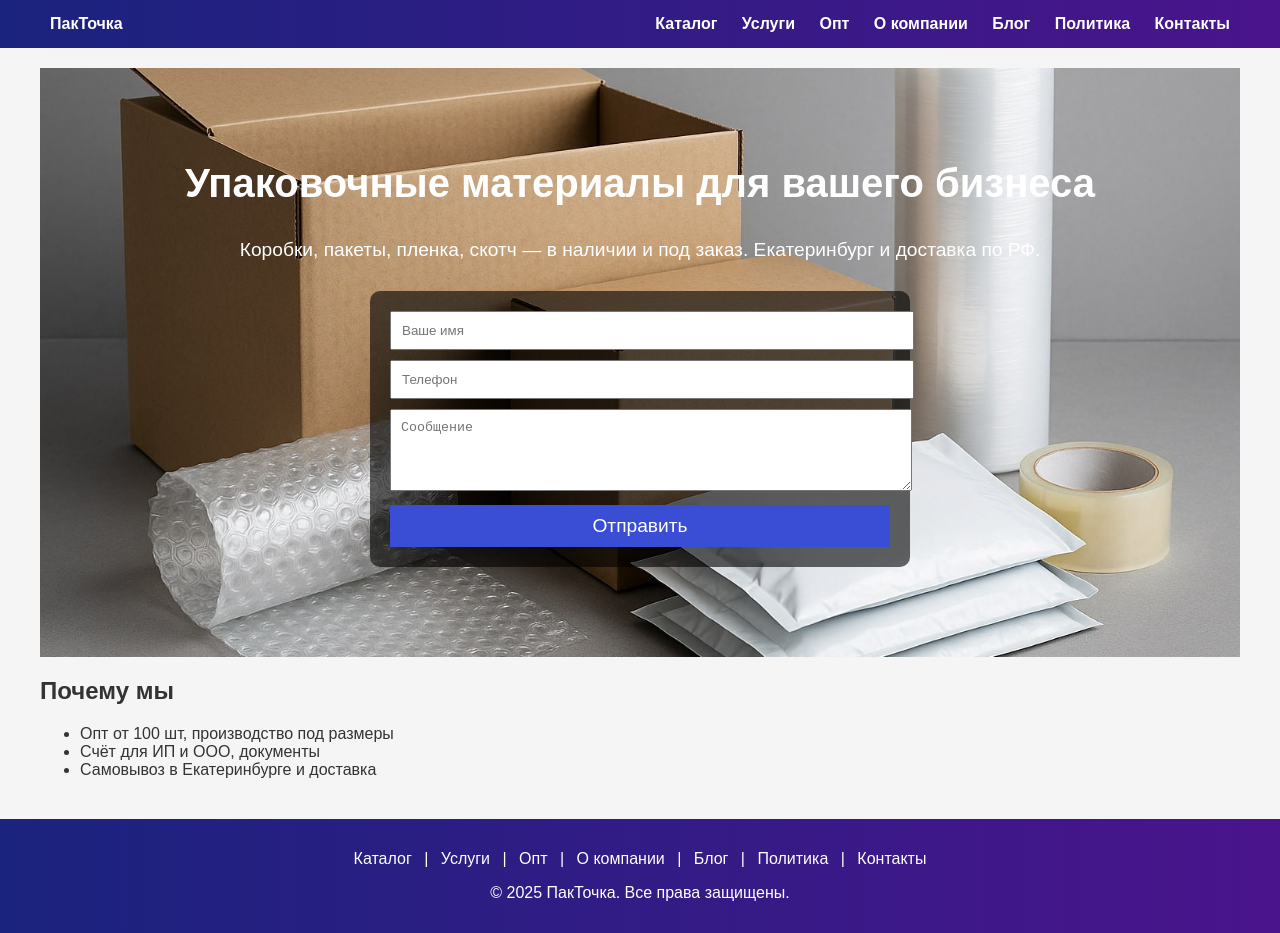
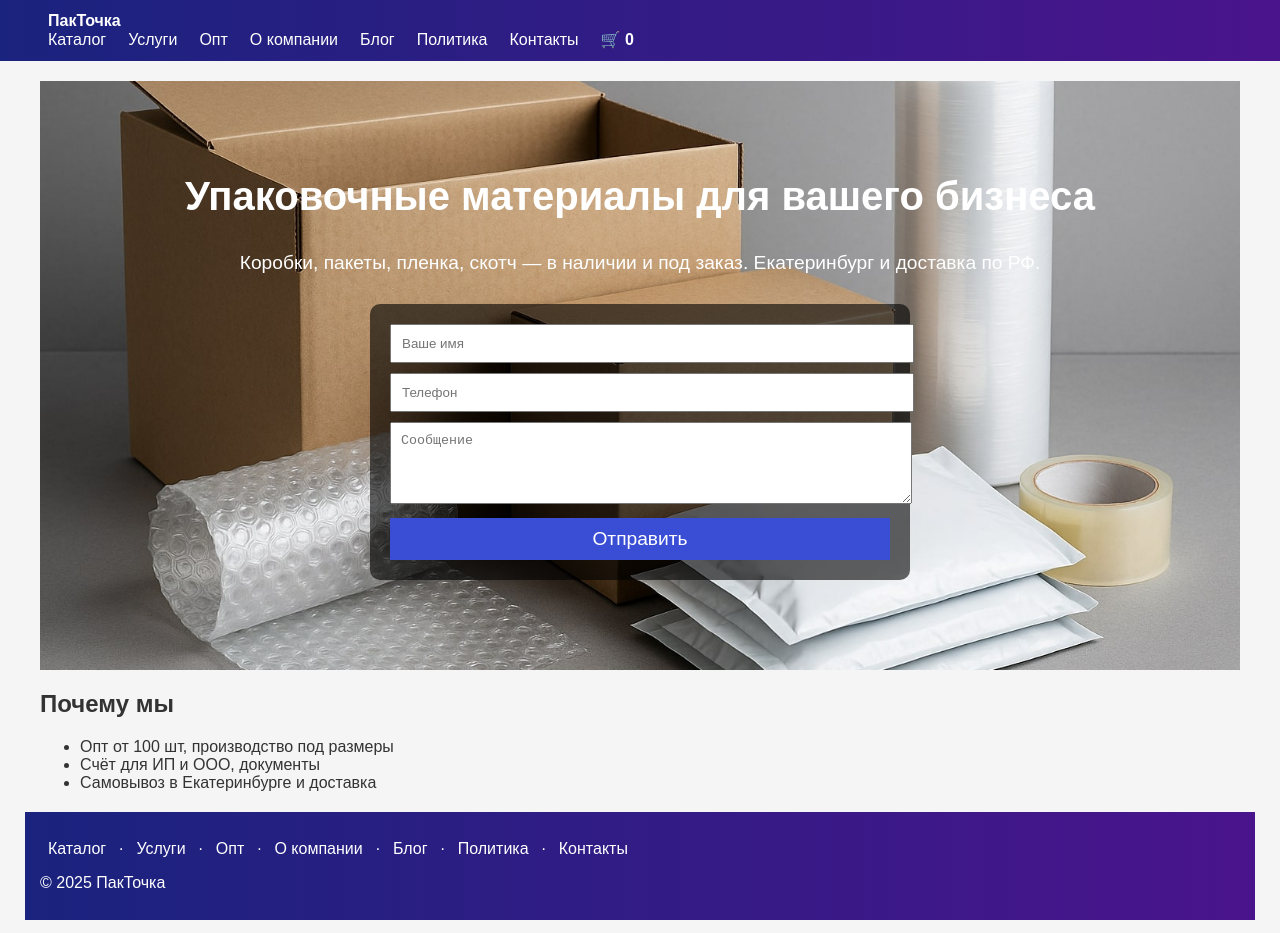
Before and after one commit to mckhoklov-creator/packtochka, a Jekyll site: the page built from index.html, in a window 1280 px wide. Built offline with Jekyll 4.4.1, drawn with Linux system fonts in a browser that asks for light colours.

Commit message:
Add files via upload

```diff
--- a/_layouts/default.html
+++ b/_layouts/default.html
@@ -6,63 +6,13 @@
   <title>{{ page.title | default: site.title }}</title>
   <meta name="description" content="{{ page.description | default: site.description }}">
   <link rel="stylesheet" href="{{ site.baseurl }}/assets/css/style.css">
-  <style>
-    body {
-      margin: 0;
-      font-family: Arial, sans-serif;
-      background-color: #f5f5f5;
-      color: #333;
-    }
-    header {
-      background: linear-gradient(90deg, #1a237e, #4a148c);
-      padding: 15px 0;
-    }
-    header .container {
-      display: flex;
-      justify-content: space-between;
-      align-items: center;
-      max-width: 1200px;
-      margin: 0 auto;
-      padding: 0 15px;
-    }
-    header a {
-      color: #fff;
-      text-decoration: none;
-      margin: 0 10px;
-      font-weight: bold;
-    }
-    header a:hover {
-      text-decoration: underline;
-    }
-    main {
-      max-width: 1200px;
-      margin: 20px auto;
-      padding: 0 15px;
-    }
-    footer {
-      background: linear-gradient(90deg, #1a237e, #4a148c);
-      color: #fff;
-      text-align: center;
-      padding: 15px;
-      margin-top: 40px;
-    }
-    footer a {
-      color: #fff;
-      margin: 0 8px;
-      text-decoration: none;
-    }
-    footer a:hover {
-      text-decoration: underline;
-    }
-  </style>
+  <link rel="stylesheet" href="{{ site.baseurl }}/assets/css/cart.css">
 </head>
 <body>
-  <header>
+  <header class="site-header">
     <div class="container">
-      <div class="logo">
-        <a href="{{ site.baseurl }}/">ПакТочка</a>
-      </div>
-      <nav>
+      <div class="logo"><a href="{{ site.baseurl }}/">ПакТочка</a></div>
+      <nav class="nav">
         <a href="{{ site.baseurl }}/katalog/">Каталог</a>
         <a href="{{ site.baseurl }}/uslugi/">Услуги</a>
         <a href="{{ site.baseurl }}/opt/">Опт</a>
@@ -70,25 +20,47 @@
         <a href="{{ site.baseurl }}/blog/">Блог</a>
         <a href="{{ site.baseurl }}/privacy/">Политика</a>
         <a href="{{ site.baseurl }}/contacts/">Контакты</a>
+        <a href="{{ site.baseurl }}/cart/" class="cart-link" id="open-cart" aria-label="Открыть корзину">
+          🛒 <span id="cart-count">0</span>
+        </a>
       </nav>
     </div>
   </header>
 
-  <main>
+  <main class="container">
     {{ content }}
   </main>
 
-  <footer>
+  <footer class="site-footer">
     <p>
-      <a href="{{ site.baseurl }}/katalog/">Каталог</a> |
-      <a href="{{ site.baseurl }}/uslugi/">Услуги</a> |
-      <a href="{{ site.baseurl }}/opt/">Опт</a> |
-      <a href="{{ site.baseurl }}/about/">О компании</a> |
-      <a href="{{ site.baseurl }}/blog/">Блог</a> |
-      <a href="{{ site.baseurl }}/privacy/">Политика</a> |
+      <a href="{{ site.baseurl }}/katalog/">Каталог</a> ·
+      <a href="{{ site.baseurl }}/uslugi/">Услуги</a> ·
+      <a href="{{ site.baseurl }}/opt/">Опт</a> ·
+      <a href="{{ site.baseurl }}/about/">О компании</a> ·
+      <a href="{{ site.baseurl }}/blog/">Блог</a> ·
+      <a href="{{ site.baseurl }}/privacy/">Политика</a> ·
       <a href="{{ site.baseurl }}/contacts/">Контакты</a>
     </p>
-    <p>© {{ "now" | date: "%Y" }} ПакТочка. Все права защищены.</p>
+    <p>© {{ "now" | date: "%Y" }} ПакТочка</p>
   </footer>
+
+  <!-- Корзина (модалка) -->
+  <div id="cart-modal" class="cart-modal" aria-hidden="true">
+    <div class="cart-backdrop" id="cart-backdrop"></div>
+    <div class="cart-panel" role="dialog" aria-modal="true" aria-labelledby="cart-title">
+      <header class="cart-panel__header">
+        <h3 id="cart-title">Корзина</h3>
+        <button class="cart-close" id="close-cart" aria-label="Закрыть">×</button>
+      </header>
+      <div class="cart-panel__body" id="cart-body">
+        <p>Корзина пуста.</p>
+      </div>
+      <footer class="cart-panel__footer">
+        <a class="btn btn-gradient" href="{{ site.baseurl }}/order/">Оформить заказ</a>
+      </footer>
+    </div>
+  </div>
+
+  <script defer src="{{ site.baseurl }}/assets/js/cart.js"></script>
 </body>
 </html>
--- /dev/null
+++ b/assets/css/cart.css
@@ -0,0 +1,25 @@
+/* Basic site chrome if user's CSS missing */
+body{margin:0;font-family:Arial, sans-serif;background:#f5f5f5;color:#333}
+.site-header,.site-footer{background:linear-gradient(90deg,#1a237e,#4a148c);color:#fff}
+.site-header .container,.site-footer{max-width:1200px;margin:0 auto;padding:12px 15px}
+.site-header a,.site-footer a{color:#fff;text-decoration:none;margin:0 8px}
+.container{max-width:1200px;margin:20px auto;padding:0 15px}
+.logo a{font-weight:700}
+.nav{display:flex;flex-wrap:wrap;gap:6px;align-items:center}
+.cart-link{font-weight:700}
+
+/* Modal cart */
+.cart-modal{position:fixed;inset:0;display:none}
+.cart-modal.open{display:block}
+.cart-backdrop{position:absolute;inset:0;background:rgba(0,0,0,.4)}
+.cart-panel{position:absolute;right:0;top:0;height:100%;width:420px;max-width:95vw;background:#fff;display:flex;flex-direction:column;box-shadow:-6px 0 20px rgba(0,0,0,.2)}
+.cart-panel__header{display:flex;justify-content:space-between;align-items:center;padding:12px 16px;border-bottom:1px solid #eee}
+.cart-panel__body{padding:12px 16px;overflow:auto;flex:1}
+.cart-panel__footer{padding:12px 16px;border-top:1px solid #eee;display:flex;justify-content:flex-end}
+.cart-close{background:none;border:none;font-size:24px;line-height:1;cursor:pointer}
+.cart-item{display:grid;grid-template-columns:1fr auto auto auto;gap:8px;align-items:center;padding:8px 0;border-bottom:1px solid #f0f0f0}
+.cart-item__name{font-weight:600}
+.cart-item__price{color:#1a237e}
+.cart-qty button{width:28px;height:28px;border:1px solid #ddd;background:#fafafa;cursor:pointer}
+.btn{display:inline-block;padding:10px 16px;border-radius:10px;border:none;cursor:pointer}
+.btn-gradient{background:linear-gradient(90deg,#3a4ed5,#7a3ad5);color:#fff}
--- a/assets/js/cart.js
+++ b/assets/js/cart.js
@@ -1,23 +1,91 @@
 (function(){
-  const $ = (s,c=document)=>c.querySelector(s);
-  const $$ = (s,c=document)=>Array.from(c.querySelectorAll(s));
-  function load(){ try{return JSON.parse(localStorage.getItem('cart')||'[]')}catch(e){return []}}
-  function save(v){ localStorage.setItem('cart', JSON.stringify(v)); upd(); }
-  function upd(){ const n=load().reduce((s,i)=>s+(i.qty||1),0); const el=$('#cart-count'); if(el) el.textContent=n; }
-  function add(it){ const a=load(); const i=a.findIndex(x=>x.sku===it.sku); if(i>=0)a[i].qty=(a[i].qty||1)+1; else a.push({...it, qty:1}); save(a); }
-  function rm(sku){ save(load().filter(x=>x.sku!==sku)); render(); }
-  function qty(sku,d){ const a=load(); const it=a.find(x=>x.sku===sku); if(!it)return; it.qty=Math.max(1,(it.qty||1)+d); save(a); render(); }
-  function render(){
-    const w = $('#cart-table'); if(!w) return;
-    const a = load(); if(!a.length){ w.innerHTML='<p>Корзина пуста.</p>'; return; }
-    const rows=a.map(i=>`<tr><td>${i.name}<br><small>${i.sku}</small></td><td>${i.price}</td>
-      <td><button class="qty" data-sku="${i.sku}" data-d="-1">−</button> <span>${i.qty||1}</span> <button class="qty" data-sku="${i.sku}" data-d="1">+</button></td>
-      <td>${(i.price*(i.qty||1)).toFixed(2)}</td><td><button class="rm" data-sku="${i.sku}">Удалить</button></td></tr>`).join('');
-    const total=a.reduce((s,i)=>s+i.price*(i.qty||1),0).toFixed(2);
-    w.innerHTML = `<table><thead><tr><th>Товар</th><th>Цена</th><th>Кол-во</th><th>Сумма</th><th></th></tr></thead><tbody>${rows}</tbody><tfoot><tr><td colspan="3" style="text-align:right"><strong>Итого</strong></td><td><strong>${total}</strong></td><td></td></tr></tfoot></table>`;
-    $$('.qty',w).forEach(b=>b.addEventListener('click',e=>qty(e.currentTarget.dataset.sku, Number(e.currentTarget.dataset.d))));
-    $$('.rm',w).forEach(b=>b.addEventListener('click',e=>rm(e.currentTarget.dataset.sku)));
+  const sel = (s,c=document)=>c.querySelector(s);
+  const selAll = (s,c=document)=>Array.from(c.querySelectorAll(s));
+
+  const CART_KEY = 'cart';
+
+  function load(){ try{return JSON.parse(localStorage.getItem(CART_KEY)||'[]')}catch(e){return []} }
+  function save(items){ localStorage.setItem(CART_KEY, JSON.stringify(items)); updateCount(); renderModal(); }
+
+  function updateCount(){
+    const items = load();
+    const n = items.reduce((sum,i)=>sum+(i.qty||1),0);
+    const el = sel('#cart-count'); if(el) el.textContent = n;
   }
-  document.addEventListener('click', e=>{ const b=e.target.closest('.add-to-cart'); if(!b)return; add({sku:b.dataset.sku,name:b.dataset.name,price:Number(b.dataset.price)}); alert('Добавлено в корзину'); });
-  document.addEventListener('DOMContentLoaded', ()=>{ upd(); render(); });
+
+  function add(item){
+    const items = load();
+    const i = items.findIndex(x=>x.sku===item.sku);
+    if(i>=0){ items[i].qty = (items[i].qty||1)+1; }
+    else { items.push({...item, qty: 1}); }
+    save(items);
+  }
+
+  function remove(sku){
+    const items = load().filter(x=>x.sku!==sku);
+    save(items);
+  }
+
+  function qty(sku, delta){
+    const items = load();
+    const it = items.find(x=>x.sku===sku);
+    if(!it) return;
+    it.qty = Math.max(1, (it.qty||1) + delta);
+    save(items);
+  }
+
+  function renderModal(){
+    const body = sel('#cart-body');
+    if(!body) return;
+    const items = load();
+    if(!items.length){
+      body.innerHTML = '<p>Корзина пуста.</p>';
+      return;
+    }
+    const rows = items.map(i=>`
+      <div class="cart-item">
+        <div class="cart-item__name">${i.name}<br><small>${i.sku}</small></div>
+        <div class="cart-qty">
+          <button class="qty" data-sku="${i.sku}" data-d="-1">−</button>
+          <span>${i.qty||1}</span>
+          <button class="qty" data-sku="${i.sku}" data-d="1">+</button>
+        </div>
+        <div class="cart-item__price">${(Number(i.price)*(i.qty||1)).toFixed(2)}</div>
+        <button class="rm" data-sku="${i.sku}" title="Удалить">×</button>
+      </div>
+    `).join('');
+    body.innerHTML = rows;
+    selAll('.qty', body).forEach(b=>b.addEventListener('click', e=>{
+      qty(e.currentTarget.dataset.sku, Number(e.currentTarget.dataset.d));
+    }));
+    selAll('.rm', body).forEach(b=>b.addEventListener('click', e=>remove(e.currentTarget.dataset.sku)));
+  }
+
+  function openModal(){
+    const modal = sel('#cart-modal'); if(!modal) return;
+    modal.classList.add('open');
+    modal.setAttribute('aria-hidden','false');
+    renderModal();
+  }
+  function closeModal(){
+    const modal = sel('#cart-modal'); if(!modal) return;
+    modal.classList.remove('open');
+    modal.setAttribute('aria-hidden','true');
+  }
+
+  document.addEventListener('click', e=>{
+    const btn = e.target.closest('.add-to-cart');
+    if(btn){
+      add({ sku: btn.dataset.sku, name: btn.dataset.name, price: Number(btn.dataset.price) });
+      // опционально уведомление
+      return;
+    }
+    if(e.target.closest('#open-cart')){ e.preventDefault(); openModal(); }
+    if(e.target.closest('#close-cart') || e.target.closest('#cart-backdrop')){ closeModal(); }
+  });
+
+  document.addEventListener('DOMContentLoaded', ()=>{
+    updateCount();
+    renderModal();
+  });
 })();
```
